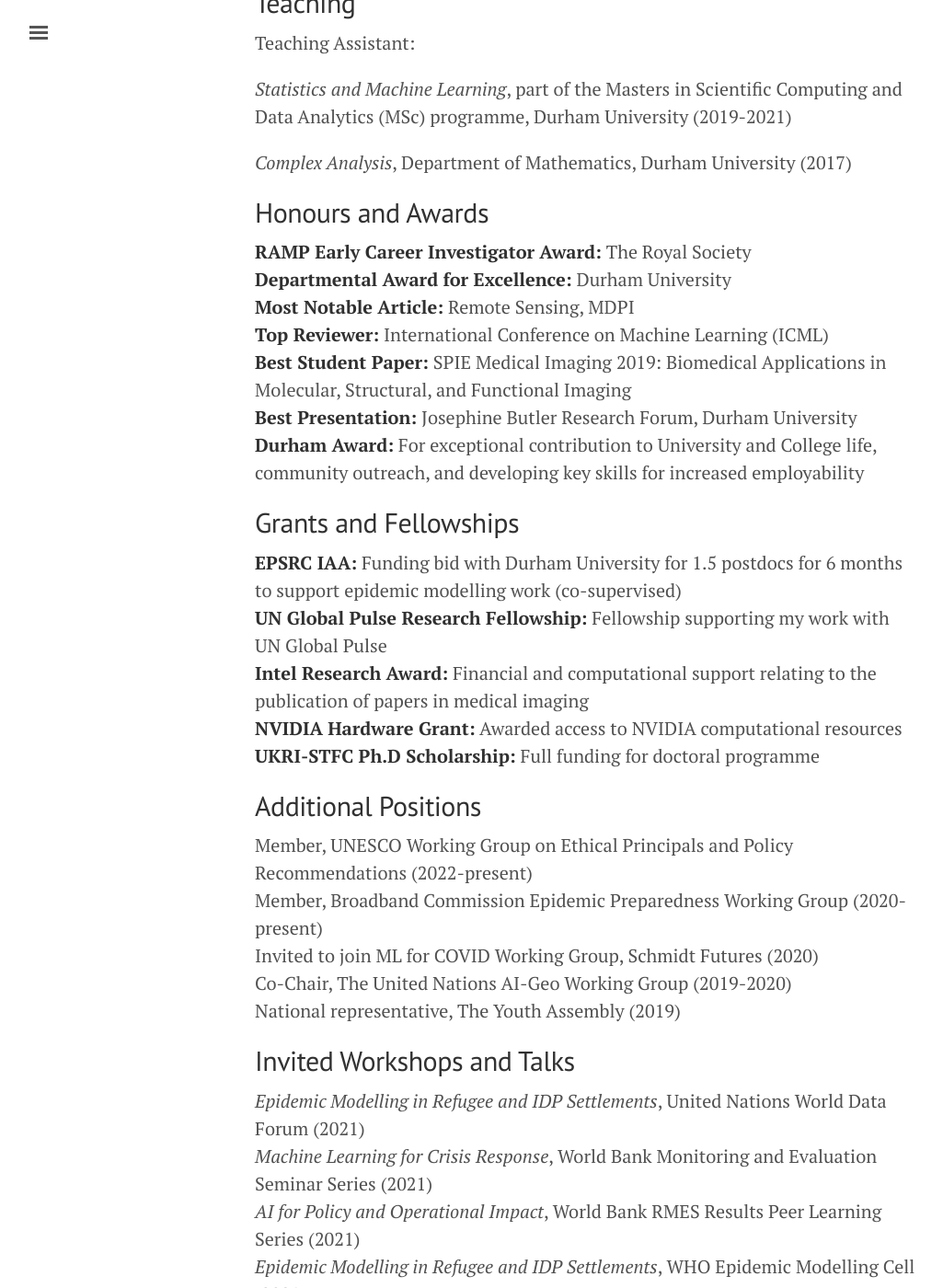
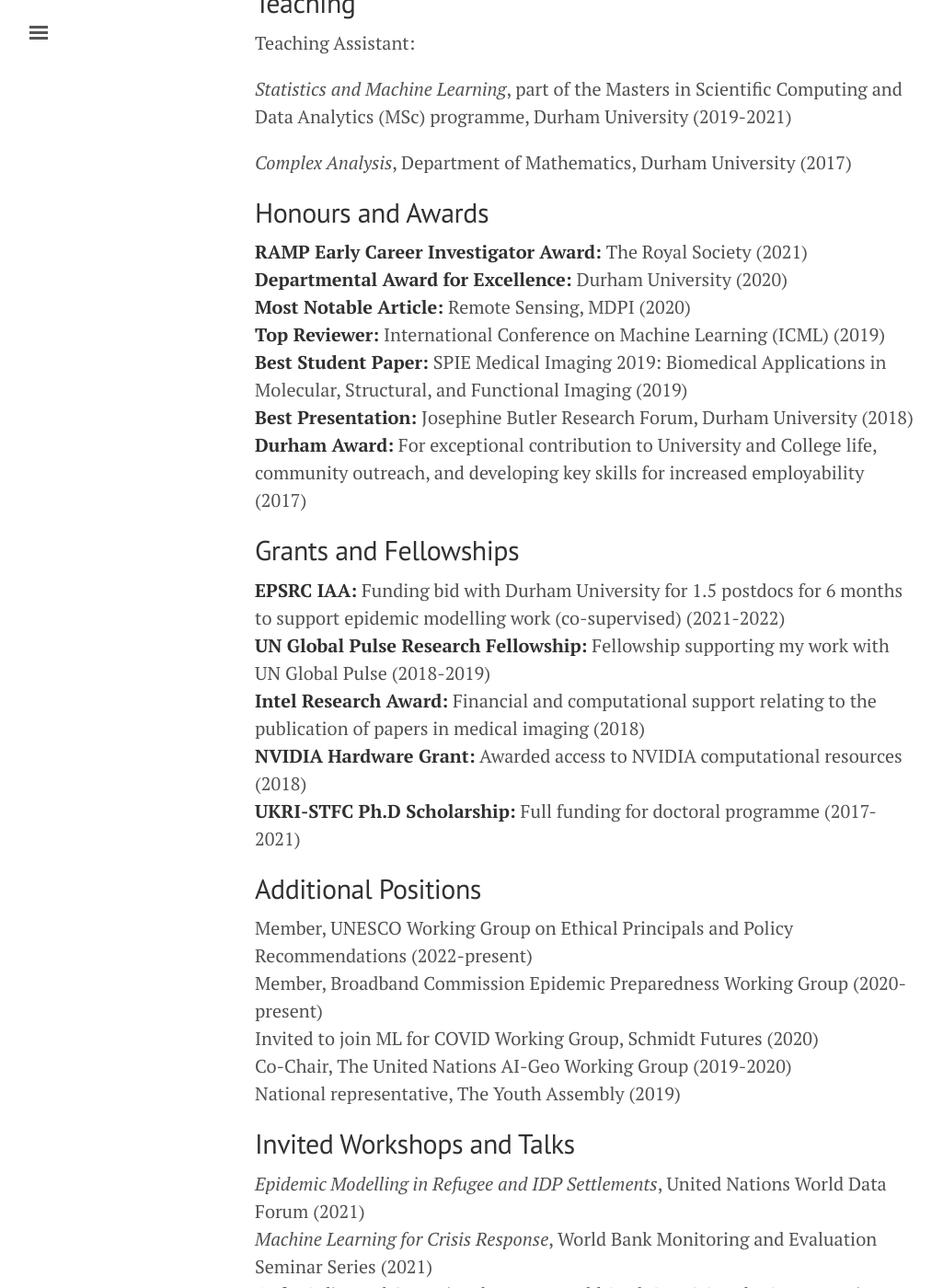
Before and after one commit to JosephPB/josephpb.github.io, a Jekyll site: the page built from research.md, in a window 1280 px wide and 1400 px high, scrolled down 1073 px. Shown: the whole window at 92% size, without its empty margins (3-1028 px from the left). Built offline with Jekyll 4.4.1, drawn with Linux system fonts in a browser that asks for light colours.

Commit message:
spelling correction and adding years

```diff
--- a/research.md
+++ b/research.md
@@ -70,21 +70,21 @@
 
 ## Honours and Awards
 
-**RAMP Early Career Investigator Award:** The Royal Society<br/>
-**Departmental Award for Excellence:** Durham University<br/>
-**Most Notable Article:** Remote Sensing, MDPI<br/>
-**Top Reviewer:** International Conference on Machine Learning (ICML)<br/>
-**Best Student Paper:** SPIE Medical Imaging 2019: Biomedical Applications in Molecular, Structural, and Functional Imaging<br/>
-**Best Presentation:** Josephine Butler Research Forum, Durham University<br/>
-**Durham Award:** For exceptional contribution to University and College life, community outreach, and developing key skills for increased employability<br/>
+**RAMP Early Career Investigator Award:** The Royal Society (2021)<br/>
+**Departmental Award for Excellence:** Durham University (2020)<br/>
+**Most Notable Article:** Remote Sensing, MDPI (2020)<br/>
+**Top Reviewer:** International Conference on Machine Learning (ICML) (2019)<br/>
+**Best Student Paper:** SPIE Medical Imaging 2019: Biomedical Applications in Molecular, Structural, and Functional Imaging (2019)<br/>
+**Best Presentation:** Josephine Butler Research Forum, Durham University (2018)<br/>
+**Durham Award:** For exceptional contribution to University and College life, community outreach, and developing key skills for increased employability (2017)<br/>
 
 ## Grants and Fellowships
 
-**EPSRC IAA:** Funding bid with Durham University for 1.5 postdocs for 6 months to support epidemic modelling work (co-supervised)<br/>
-**UN Global Pulse Research Fellowship:** Fellowship supporting my work with UN Global Pulse<br/>
-**Intel Research Award:** Financial and computational support relating to the publication of papers in medical imaging<br/>
-**NVIDIA Hardware Grant:** Awarded access to NVIDIA computational resources<br/>
-**UKRI-STFC Ph.D Scholarship:** Full funding for doctoral programme<br/>
+**EPSRC IAA:** Funding bid with Durham University for 1.5 postdocs for 6 months to support epidemic modelling work (co-supervised) (2021-2022)<br/>
+**UN Global Pulse Research Fellowship:** Fellowship supporting my work with UN Global Pulse (2018-2019)<br/>
+**Intel Research Award:** Financial and computational support relating to the publication of papers in medical imaging (2018)<br/>
+**NVIDIA Hardware Grant:** Awarded access to NVIDIA computational resources (2018)<br/>
+**UKRI-STFC Ph.D Scholarship:** Full funding for doctoral programme (2017-2021)<br/>
 
 ## Additional Positions
 
```
Also changed, not shown: _posts/2019-01-21-introducing-UNGA.md (+1 -1 lines).
